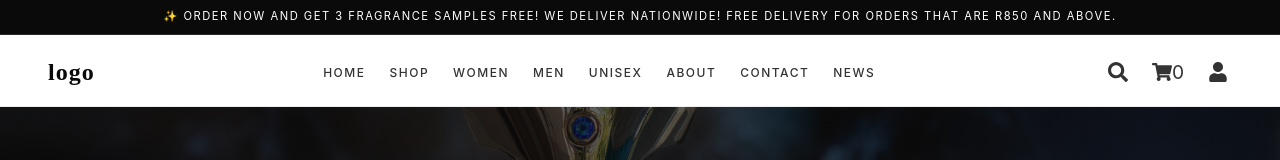
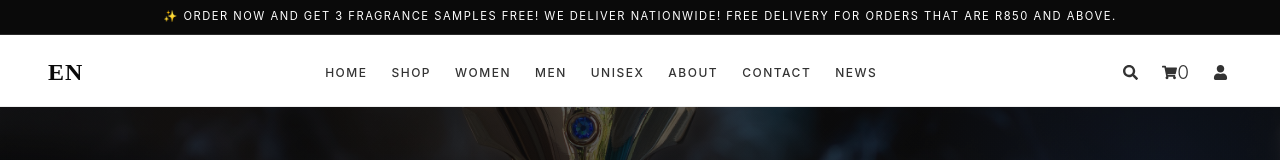
Before and after one commit to LeroibakiTeboho/essence-of-nature, a Next.js app: page / in a window 1280 px wide. Shown: the top 160 px of the page. Built offline with nearby package versions, Linux system fonts and the light colour scheme.

Commit message:
icon size changed

```diff
--- a/app/page.tsx
+++ b/app/page.tsx
@@ -40,7 +40,7 @@ export default function HomePage() {
       <header className="header">
         <div className="container header-inner">
           <div className="logo letter-">
-            logo
+            EN
             {/* <small>scent your way</small> */}
           </div>
 
@@ -55,26 +55,26 @@ export default function HomePage() {
             <a href="#">News</a>
           </nav>
 
-<div className="header-actions">
+<div className="header-actions font-light">
   <button className="icon-btn" aria-label="Search">
-    <FaSearch size={20} />
+    <FaSearch size={15} />
   </button>
   <button className="icon-btn" aria-label="Cart">
-    <FaShoppingCart size={20} />
+    <FaShoppingCart size={15} />
     <span className="cart-badge">0</span>
   </button>
    <button className="icon-btn" aria-label="Search">
-    <FaUser size={20} />
+    <FaUser size={15} />
   </button>
   <button className="chat-icon" aria-label="Chat">
-    <FaCommentDots size={20} />
+    <FaCommentDots size={15} />
   </button>
   <button
     className="mobile-toggle"
     aria-label="Menu"
     onClick={() => setMenuOpen(true)}
   >
-    <FaBars size={24} />
+    <FaBars size={20} />
   </button>
 </div>
         </div>
```
